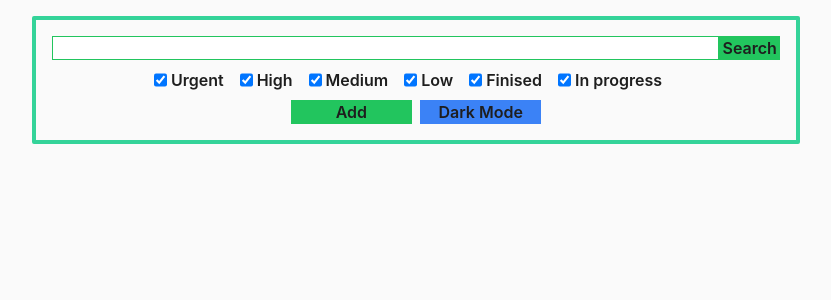
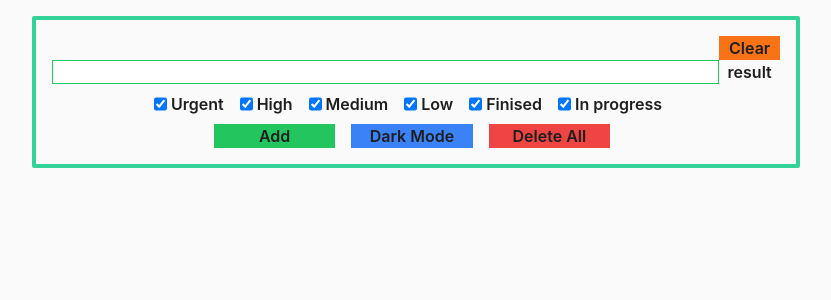
Before and after one commit to MartianDreamer/todo-app, a React (Create React App) app: page / in a window 1280 px wide. Shown: the top 300 px of the page, without its empty margins (224-1055 px from the left). Built offline with nearby package versions, Linux system fonts and the light colour scheme.

Commit message:
add some minor features

```diff
--- a/src/App.js
+++ b/src/App.js
@@ -10,7 +10,8 @@ import DangerousDialog from "./components/confirmdlg";
 function App() {
   const [bgColor, setBgColor] = useState(250);
   const [displayInput, setDisplayInput] = useState("none");
-  const [displayDlg, setDisplayDlg] = useState("none");
+  const [displaySingleDeleteDlg, setSDDisplayDlg] = useState("none");
+  const [displayMultipleDeleteDlg, setMDDisplayDlg] = useState("none");
   const [isDeletable, setDeletable] = useState(false);
   const [todo, setTodo] = useState(
     new Todo("", "", false, new Date().toLocaleDateString("en-CA"), 1)
@@ -33,12 +34,21 @@ function App() {
   const handleDlgConfirm = () => {
     writeData([...data.filter((e) => e.id !== todo.id)]);
     setTodo(new Todo("", "", false, new Date().toLocaleDateString("en-CA"), 1));
-    setDisplayDlg("none");
+    setSDDisplayDlg("none");
   };
 
   const handleDlgCancel = () => {
-    setDisplayDlg("none");
+    setSDDisplayDlg("none");
     setTodo(new Todo("", "", false, new Date().toLocaleDateString("en-CA"), 1));
+  };
+
+  const handleMultipleDeleteConfirm = () => {
+    writeData([...data.filter((e) => !e.isSelected)]);
+    setMDDisplayDlg("none");
+  };
+
+  const handleMultipleDeleteCancel = () => {
+    setMDDisplayDlg("none");
   };
 
   return (
@@ -54,6 +64,7 @@ function App() {
         data={data}
         bgColor={bgColor}
         setBgColor={setBgColor}
+        setDisplayDlg={setMDDisplayDlg}
       />
       <Input
         username="sang"
@@ -66,19 +77,28 @@ function App() {
         setTodo={setTodo}
         isDeletable={isDeletable}
         setDeletable={setDeletable}
-        setDisplayDlg={setDisplayDlg}
+        setDisplayDlg={setSDDisplayDlg}
       />
       <DangerousDialog
         bgColor={bgColor}
-        display={displayDlg}
+        display={displaySingleDeleteDlg}
         handleConfirm={handleDlgConfirm}
         handleCancel={handleDlgCancel}
       >
         Do you want to delete this todo item ({todo.title}) ?
       </DangerousDialog>
+      <DangerousDialog
+        bgColor={bgColor}
+        display={displayMultipleDeleteDlg}
+        handleConfirm={handleMultipleDeleteConfirm}
+        handleCancel={handleMultipleDeleteCancel}
+      >
+        Do you want to delete these items ?
+      </DangerousDialog>
       <TodoTable
         data={data}
-        setData={writeData}
+        writeData={writeData}
+        setData={setData}
         modifyTodo={modifyTodo}
         setDeletable={setDeletable}
         bgColor={bgColor}
--- a/src/components/controlcenter.js
+++ b/src/components/controlcenter.js
@@ -7,6 +7,7 @@ export default function ControlCenter({
   setData,
   bgColor,
   setBgColor,
+  setDisplayDlg,
 }) {
   const [searchInput, setSearchInput] = useState("");
   const [filter, setFilter] = useState({
@@ -57,6 +58,11 @@ export default function ControlCenter({
     return result;
   };
 
+  const searchButtonClassName =
+    searchInput !== ""
+      ? "w-1/12 bg-green-500 h-6 hover:bg-green-400 font-semibold"
+      : "w-1/12 bg-orange-500 h-6 hover:bg-orange-400 font-semibold";
+
   return (
     <div
       className="mb-4 p-4 border-solid border-4 border-emerald-400 rounded-sm"
@@ -73,7 +79,7 @@ export default function ControlCenter({
           onChange={(e) => setSearchInput(e.target.value)}
         />
         <button
-          className="w-1/12 bg-green-500 h-6 hover:bg-green-400 font-semibold"
+          className={searchButtonClassName}
           onClick={(e) => {
             if (searchInput === "") {
               setFilter({
@@ -101,7 +107,7 @@ export default function ControlCenter({
             setSearchInput("");
           }}
         >
-          Search
+          {searchInput !== "" ? "Search" : "Clear result"}
         </button>
       </div>
       <div className="mt-2 flex justify-center">
@@ -168,13 +174,13 @@ export default function ControlCenter({
       </div>
       <div className="mt-2 flex justify-center">
         <button
-          className="w-2/12 bg-green-500 h-6 hover:bg-green-400 font-semibold mr-2"
+          className="w-2/12 bg-green-500 h-6 hover:bg-green-400 font-semibold mr-4"
           onClick={() => setDisplayInput("block")}
         >
           Add
         </button>
         <button
-          className="w-2/12 bg-blue-500 h-6 hover:bg-blue-400 font-semibold"
+          className="w-2/12 bg-blue-500 h-6 hover:bg-blue-400 font-semibold mr-4"
           onClick={() => {
             if (bgColor === 250) {
               setBgColor(30);
@@ -185,6 +191,12 @@ export default function ControlCenter({
         >
           {bgColor === 30 ? "Bright Mode" : "Dark Mode"}
         </button>
+        <button
+          className="w-2/12 bg-red-500 h-6 hover:bg-red-400 font-semibold mr-2"
+          onClick={() => setDisplayDlg("block")}
+        >
+          Delete All
+        </button>
       </div>
     </div>
   );
--- a/src/components/todos.js
+++ b/src/components/todos.js
@@ -1,5 +1,6 @@
 export default function TodoTable({
   data,
+  writeData,
   setData,
   modifyTodo,
   setDeletable,
@@ -21,6 +22,7 @@ export default function TodoTable({
           key={i}
           entry={e}
           data={data}
+          writeData={writeData}
           setData={setData}
           modifyTodo={modifyTodo}
           setDeletable={setDeletable}
@@ -34,6 +36,7 @@ export default function TodoTable({
 function TodoEntry({
   entry,
   data,
+  writeData,
   setData,
   modifyTodo,
   setDeletable,
@@ -51,11 +54,15 @@ function TodoEntry({
     "justify-start m-1 border-2 rounded-sm border-solid border-indigo-300 text-left p-1 font-mono cursor-pointer bg-orange-600 hover:bg-orange-500",
     "justify-start m-1 border-2 rounded-sm border-solid border-indigo-300 text-left p-1 font-mono cursor-pointer bg-red-600 hover:bg-red-500",
   ];
+  const selectedClassName =
+    "justify-start m-1 border-2 rounded-sm border-solid border-indigo-300 text-left p-1 font-mono cursor-pointer bg-sky-600 hover:bg-sky-500";
 
   return (
     <div
       className={
-        bgColor === 250
+        entry.isSelected
+          ? selectedClassName
+          : bgColor === 250
           ? className[entry.priority - 1]
           : darkModeClassName[entry.priority - 1]
       }
@@ -63,6 +70,15 @@ function TodoEntry({
         e.preventDefault();
         setDeletable(true);
         modifyTodo(entry);
+      }}
+      onDoubleClick={(e) => {
+        if (e.target.tagName === "INPUT") {
+          return;
+        }
+        const newData = [...data];
+        const newEntry = newData.find((e) => e.id === entry.id);
+        newEntry.isSelected = !newEntry.isSelected;
+        setData(newData);
       }}
     >
       <h3 className="font-semibold">{entry.title}</h3>
@@ -73,7 +89,7 @@ function TodoEntry({
           onChange={(e) => {
             const newData = [...data];
             newData.find((e) => e.id === entry.id).isDone = e.target.checked;
-            setData(newData);
+            writeData(newData);
           }}
         />
         <p className="italic text-sm ml-2">
```
